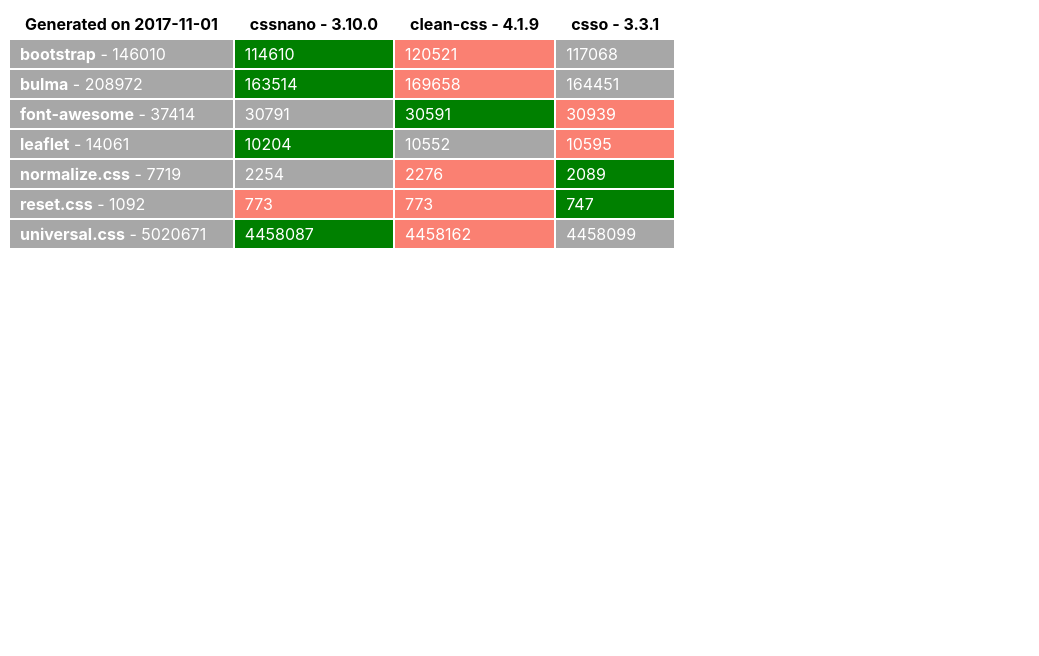
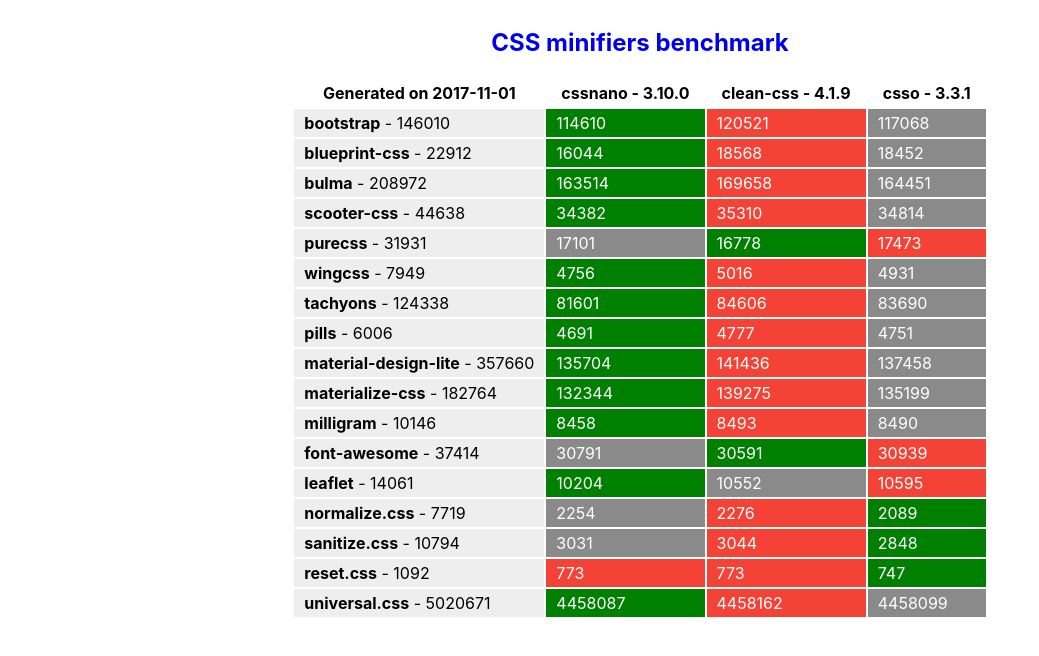
Before and after one commit to caub/css-min-bench, a website: page index.html in a window 1280 px wide. Shown: the whole page, without its empty margins (0-1039 px from the left). Drawn offline with Linux system fonts and the light colour scheme.

Commit message:
add more

```diff
--- a/index.html
+++ b/index.html
@@ -1,11 +1,15 @@
 <style>
-	body {font-family: -apple-system,BlinkMacSystemFont,"Segoe UI",Roboto,Helvetica,Arial,sans-serif;}
+	body {font-family: -apple-system,BlinkMacSystemFont,"Segoe UI",Roboto,Helvetica,Arial,sans-serif;display: flex;flex-direction: column;align-items: center;}
+	a {text-decoration: initial}
 	* {box-sizing: border-box}
-	td {background: #a7a7a7; color: white; padding: 4px 10px;}
+	td {padding: 4px 10px;}
+	td:first-child {background: #eee;}
 	th {padding: 4px 15px;}
+	.m {background: #8a8a8a; color: white;}
 	.min {background: green}
-	.max {background: salmon}
+	.max {background: #f44336}
 </style>
+<h2><a href="https://github.com/caub/css-min-bench">CSS minifiers benchmark</a></h2>
 <table>
 	<thead>
 		<tr>
@@ -16,12 +20,22 @@
 </tr>
 	</thead>
 	<tbody>
-	<tr><td><strong>bootstrap</strong> - <span >146010</span></td><td class="min">114610</td><td class="max">120521</td><td class="">117068</td></tr>
-<tr><td><strong>bulma</strong> - <span >208972</span></td><td class="min">163514</td><td class="max">169658</td><td class="">164451</td></tr>
-<tr><td><strong>font-awesome</strong> - <span >37414</span></td><td class="">30791</td><td class="min">30591</td><td class="max">30939</td></tr>
-<tr><td><strong>leaflet</strong> - <span >14061</span></td><td class="min">10204</td><td class="">10552</td><td class="max">10595</td></tr>
-<tr><td><strong>normalize.css</strong> - <span >7719</span></td><td class="">2254</td><td class="max">2276</td><td class="min">2089</td></tr>
-<tr><td><strong>reset.css</strong> - <span >1092</span></td><td class="max">773</td><td class="max">773</td><td class="min">747</td></tr>
-<tr><td><strong>universal.css</strong> - <span >5020671</span></td><td class="min">4458087</td><td class="max">4458162</td><td class="">4458099</td></tr>
+	<tr><td><strong>bootstrap</strong> - <span >146010</span></td><td class="m min">114610</td><td class="m max">120521</td><td class="m ">117068</td></tr>
+<tr><td><strong>blueprint-css</strong> - <span >22912</span></td><td class="m min">16044</td><td class="m max">18568</td><td class="m ">18452</td></tr>
+<tr><td><strong>bulma</strong> - <span >208972</span></td><td class="m min">163514</td><td class="m max">169658</td><td class="m ">164451</td></tr>
+<tr><td><strong>scooter-css</strong> - <span >44638</span></td><td class="m min">34382</td><td class="m max">35310</td><td class="m ">34814</td></tr>
+<tr><td><strong>purecss</strong> - <span >31931</span></td><td class="m ">17101</td><td class="m min">16778</td><td class="m max">17473</td></tr>
+<tr><td><strong>wingcss</strong> - <span >7949</span></td><td class="m min">4756</td><td class="m max">5016</td><td class="m ">4931</td></tr>
+<tr><td><strong>tachyons</strong> - <span >124338</span></td><td class="m min">81601</td><td class="m max">84606</td><td class="m ">83690</td></tr>
+<tr><td><strong>pills</strong> - <span >6006</span></td><td class="m min">4691</td><td class="m max">4777</td><td class="m ">4751</td></tr>
+<tr><td><strong>material-design-lite</strong> - <span >357660</span></td><td class="m min">135704</td><td class="m max">141436</td><td class="m ">137458</td></tr>
+<tr><td><strong>materialize-css</strong> - <span >182764</span></td><td class="m min">132344</td><td class="m max">139275</td><td class="m ">135199</td></tr>
+<tr><td><strong>milligram</strong> - <span >10146</span></td><td class="m min">8458</td><td class="m max">8493</td><td class="m ">8490</td></tr>
+<tr><td><strong>font-awesome</strong> - <span >37414</span></td><td class="m ">30791</td><td class="m min">30591</td><td class="m max">30939</td></tr>
+<tr><td><strong>leaflet</strong> - <span >14061</span></td><td class="m min">10204</td><td class="m ">10552</td><td class="m max">10595</td></tr>
+<tr><td><strong>normalize.css</strong> - <span >7719</span></td><td class="m ">2254</td><td class="m max">2276</td><td class="m min">2089</td></tr>
+<tr><td><strong>sanitize.css</strong> - <span >10794</span></td><td class="m ">3031</td><td class="m max">3044</td><td class="m min">2848</td></tr>
+<tr><td><strong>reset.css</strong> - <span >1092</span></td><td class="m max">773</td><td class="m max">773</td><td class="m min">747</td></tr>
 </tbody>
+<tr><td><strong>universal.css</strong> - <span >5020671</span></td><td class="m min">4458087</td><td class="m max">4458162</td><td class="m">4458099</td></tr>
 </table>
```
Also changed, not shown: index.js (+22 -7 lines), package.json (+11 -1 lines).
